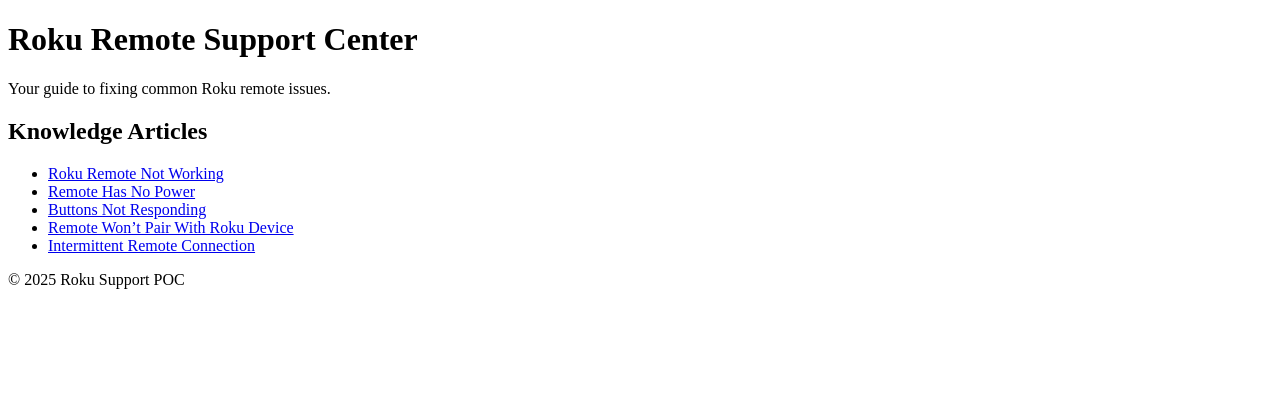
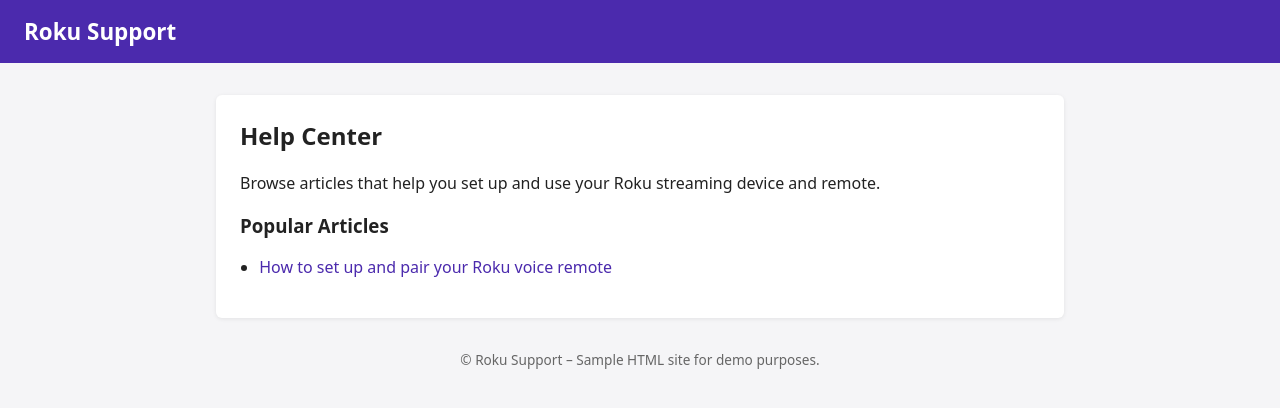
Before and after one commit to petemajerle-nf/supportdemo, a plain HTML site: page index.html in a window 1280 px wide. Drawn offline with Linux system fonts and the light colour scheme.

Commit message:
Update index.html

```diff
--- a/index.html
+++ b/index.html
@@ -1,29 +1,75 @@
 <!DOCTYPE html>
 <html lang="en">
 <head>
-  <meta charset="UTF-8" />
-  <title>Roku Support – Remote Troubleshooting</title>
-  <meta name="description" content="Simple support site for Roku remote troubleshooting." />
+  <meta charset="UTF-8">
+  <title>Roku Support – Help Center</title>
+  <meta name="viewport" content="width=device-width, initial-scale=1">
+  <style>
+    body {
+      font-family: system-ui, -apple-system, BlinkMacSystemFont, "Segoe UI", sans-serif;
+      margin: 0;
+      background: #f5f5f7;
+      color: #222;
+    }
+    header {
+      background: #4b2aad;
+      color: #fff;
+      padding: 1rem 1.5rem;
+    }
+    header h1 {
+      margin: 0;
+      font-size: 1.4rem;
+    }
+    main {
+      max-width: 800px;
+      margin: 2rem auto;
+      padding: 1.5rem;
+      background: #fff;
+      box-shadow: 0 1px 4px rgba(0,0,0,0.08);
+      border-radius: 6px;
+    }
+    h2 {
+      margin-top: 0;
+    }
+    ul {
+      padding-left: 1.2rem;
+    }
+    a {
+      color: #4b2aad;
+      text-decoration: none;
+    }
+    a:hover {
+      text-decoration: underline;
+    }
+    footer {
+      text-align: center;
+      font-size: 0.85rem;
+      color: #666;
+      margin: 2rem 0 1rem;
+    }
+  </style>
 </head>
 <body>
   <header>
-    <h1>Roku Remote Support Center</h1>
-    <p>Your guide to fixing common Roku remote issues.</p>
+    <h1>Roku Support</h1>
   </header>
 
   <main>
-    <h2>Knowledge Articles</h2>
+    <h2>Help Center</h2>
+    <p>Browse articles that help you set up and use your Roku streaming device and remote.</p>
+
+    <h3>Popular Articles</h3>
     <ul>
-      <li><a href="articles/remote-not-working.html">Roku Remote Not Working</a></li>
-      <li><a href="articles/no-power.html">Remote Has No Power</a></li>
-      <li><a href="articles/buttons-not-responding.html">Buttons Not Responding</a></li>
-      <li><a href="articles/pairing-issues.html">Remote Won’t Pair With Roku Device</a></li>
-      <li><a href="articles/intermittent-connection.html">Intermittent Remote Connection</a></li>
+      <li>
+        <a href="roku-voice-remote-setup.html">
+          How to set up and pair your Roku voice remote
+        </a>
+      </li>
     </ul>
   </main>
 
   <footer>
-    <p>&copy; 2025 Roku Support POC</p>
+    &copy; Roku Support – Sample HTML site for demo purposes.
   </footer>
 </body>
 </html>
```
